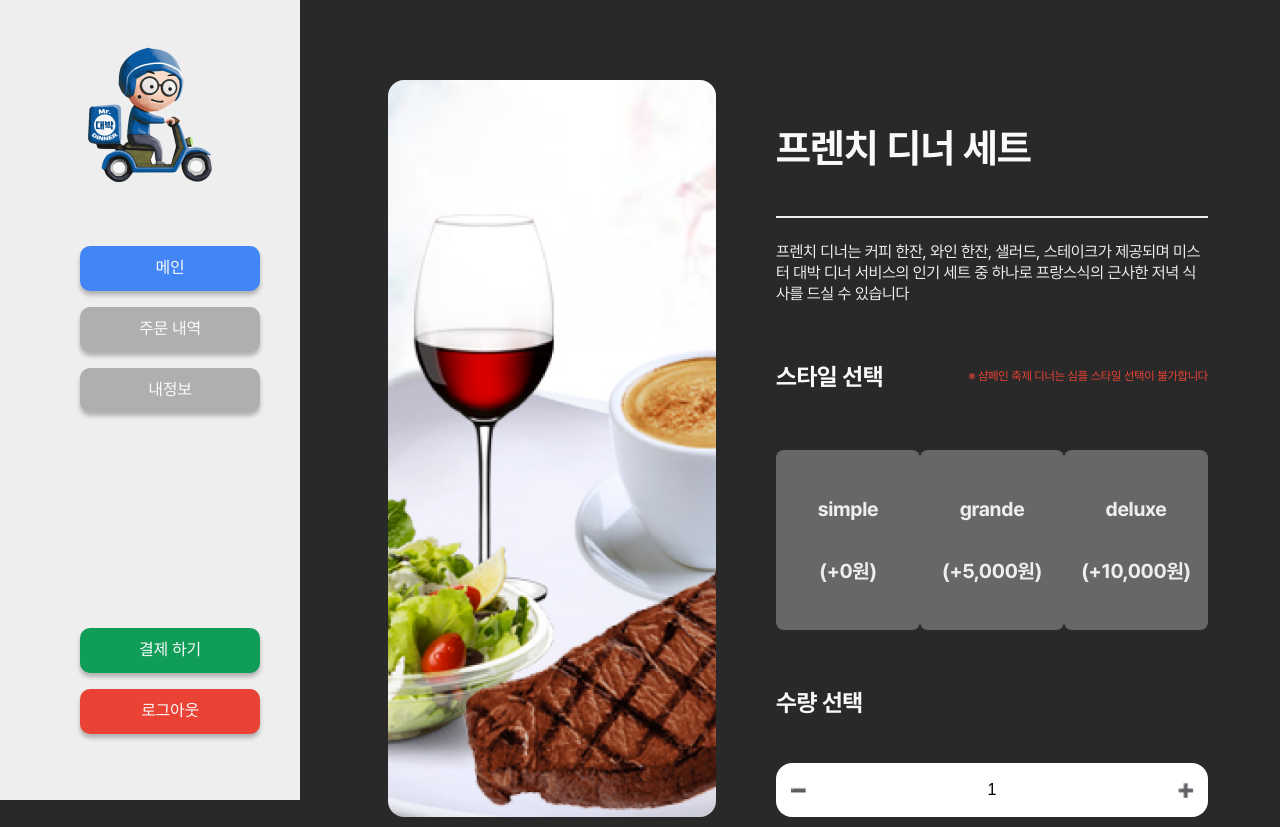
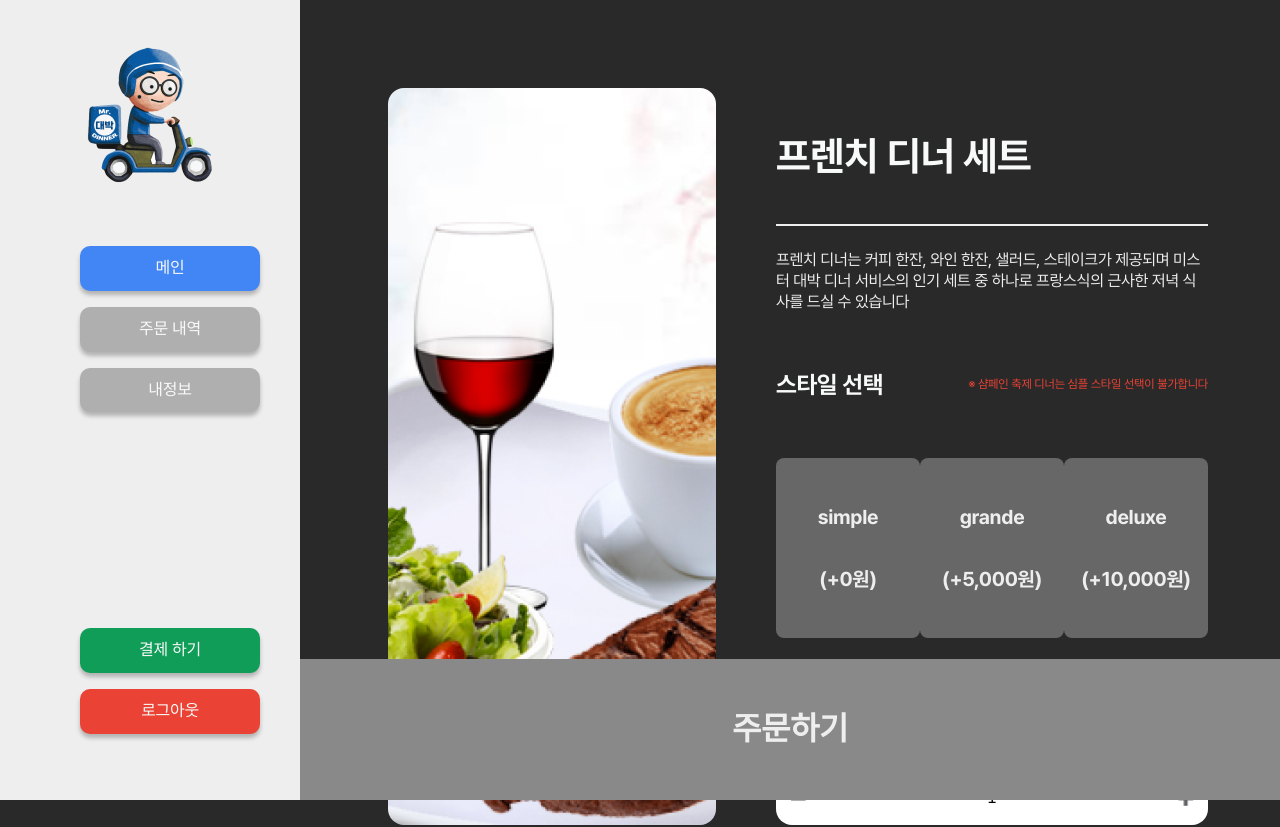
Before and after one commit to Software-Engineering-NanSSoGong/NanSSoGong-frontend, a React (Vite) app: page /item/1 in a window 1280 px wide. Shown: the top 827 px of the page. Built offline with nearby package versions, Linux system fonts and the light colour scheme; what emotion-reset would draw is missing.

Commit message:
feat: BottomButton 구현

```diff
--- /dev/null
+++ b/src/components/BottomButton.tsx
@@ -0,0 +1,26 @@
+import styled from '@emotion/styled';
+import { ComponentPropsWithoutRef, CSSProperties, PropsWithChildren } from 'react';
+import { Button } from './common';
+
+interface Props {
+  buttonProps?: ComponentPropsWithoutRef<typeof Button>;
+  style?: CSSProperties;
+}
+
+function BottomButton({ buttonProps, children, ...restProps }: PropsWithChildren<Props>) {
+  return (
+    <Wrapper fullWidth borderRadius={'0px'} {...buttonProps} {...restProps}>
+      {children}
+    </Wrapper>
+  );
+}
+
+const Wrapper = styled(Button)`
+  padding: 16px;
+  box-sizing: border-box;
+  position: fixed;
+  bottom: 0;
+  left: 0;
+`;
+
+export default BottomButton;
--- a/src/components/index.ts
+++ b/src/components/index.ts
@@ -8,3 +8,4 @@ export { default as TitleWithLine } from './TitleWithLine';
 export { default as StyleSelectBoxList } from './StyleSelectBoxList';
 export { default as FoodQuantityBox } from './FoodQuantityBox';
 export { default as FoodQuantityBoxList } from './FoodQuantityBoxList';
+export { default as BottomButton } from './BottomButton';
--- a/src/pages/ItemDetailPage.tsx
+++ b/src/pages/ItemDetailPage.tsx
@@ -9,6 +9,7 @@ import {
   TitleWithLine,
   Typography,
 } from '../components';
+import BottomButton from '../components/BottomButton';
 import { Foods, FrenchDinner } from '../dummy/dinner';
 import { theme } from '../styles';
 
@@ -20,6 +21,7 @@ function ItemDetailPage() {
   const [dinner, setDinner] = useState<Dinner>({} as Dinner);
   const [foodState, setFoodState] = useState<Record<string, Food>>(initialDummyFoodState(Foods));
   const [selectedStyle, setSelectedStyle] = useState<Style | null>(null);
+  console.log(selectedStyle);
   const isShampain = true;
 
   const handleClickStyleBox = (style: Style) => {
@@ -40,16 +42,16 @@ function ItemDetailPage() {
       <SideMenuList />
       <Spacer>
         <FoodSection>
-          <FoodImage src={dinner?.image} alt='dinner-set image' />
+          <FoodImage src={dinner.image} alt='dinner-set image' />
           <FoodDescription>
             <TitleWithLine
-              title={dinner?.name as string}
+              title={dinner.name as string}
               titleFontType='h1'
               titleColor={theme.colors.text.bold}
               borderColor={theme.palette.gray50}
             />
             <Typography type='body5' color={theme.palette.gray50}>
-              {dinner?.description}
+              {dinner.description}
             </Typography>
             <TextLine>
               <Typography type='h4' color={theme.colors.text.bold}>
@@ -105,14 +107,27 @@ function ItemDetailPage() {
           setFoodState={setFoodState}
         />
       </Spacer>
+      <BottomButton
+        buttonProps={{ disabled: dinner.quantity === 0 || selectedStyle === null }}
+        style={{
+          marginLeft: '300px',
+          width: 'calc(100% - 300px)',
+        }}
+      >
+        <Typography type='h3' textAlign='center'>
+          주문하기
+        </Typography>
+      </BottomButton>
     </Wrapper>
   );
 }
 
-const Wrapper = styled.main``;
+const Wrapper = styled.main`
+  width: 100%;
+`;
 
 const Spacer = styled.div`
-  margin: 80px 80px 80px 380px;
+  padding: 80px 80px 120px 380px;
 `;
 
 const FoodSection = styled.section`
```
